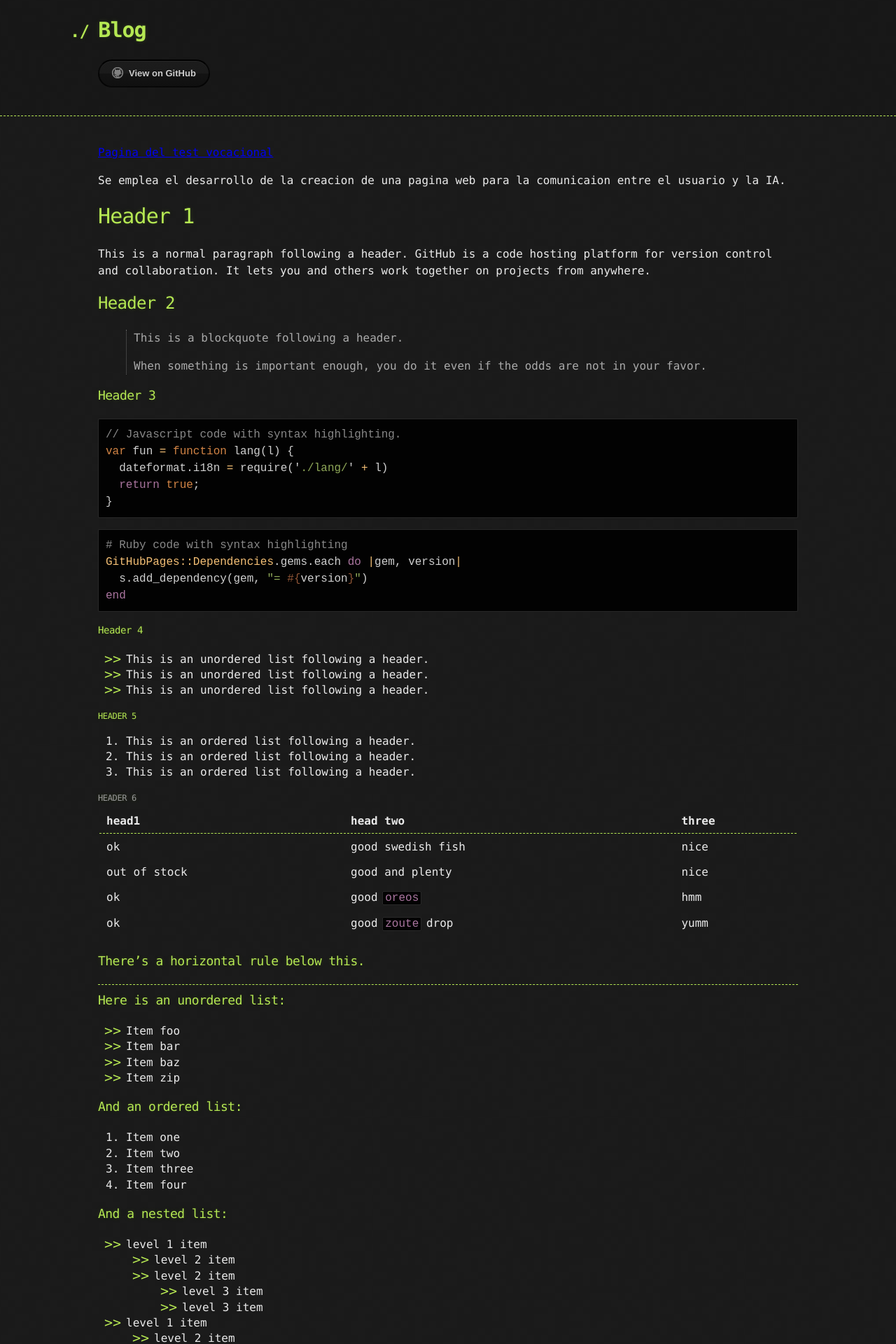
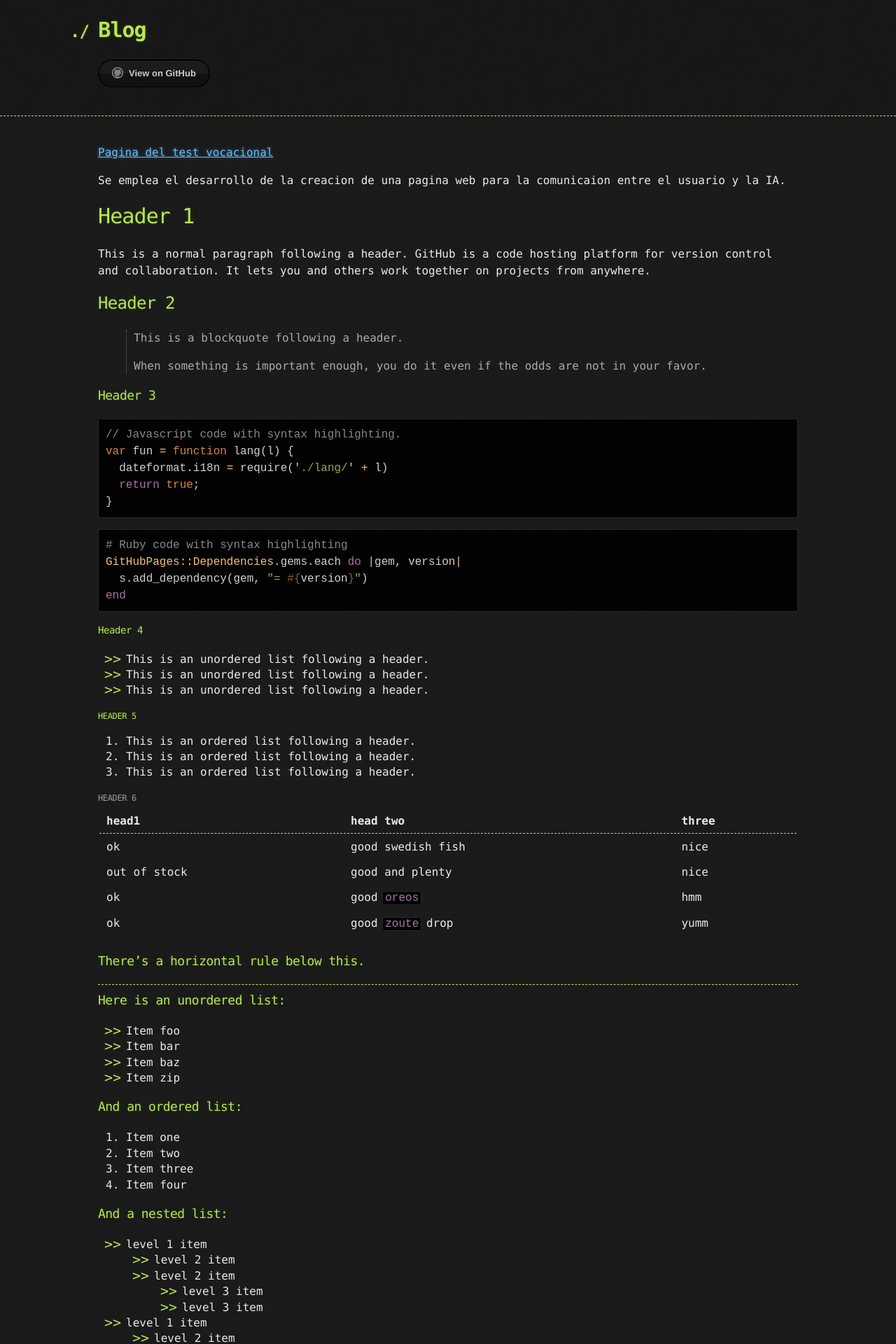
Before and after one commit to NinjaDiaz007/Blog, a Jekyll site: the page built from index.md, in a window 1280 px wide. Shown: the top 1920 px of the page at 70% size. Built offline with Jekyll 4.4.1, drawn with Linux system fonts in a browser that asks for light colours; the repository's description, which GitHub fills in, is left out.

Commit message:
Add files via upload

```diff
--- a/_sass/jekyll-theme-hacker.scss
+++ b/_sass/jekyll-theme-hacker.scss
@@ -242,9 +242,13 @@ hr {
 /* Links
    a, a:hover, a:visited
 */
+#main_content > a {
+  font-size: 30px;
+  color: #63c0f5;
+  text-shadow: 0 0 5px rgba(104, 182, 255, 0.5);
+}
 
-body > a {
-  font-size: 30px;
+a {
   color: #63c0f5;
   text-shadow: 0 0 5px rgba(104, 182, 255, 0.5);
 }
```
